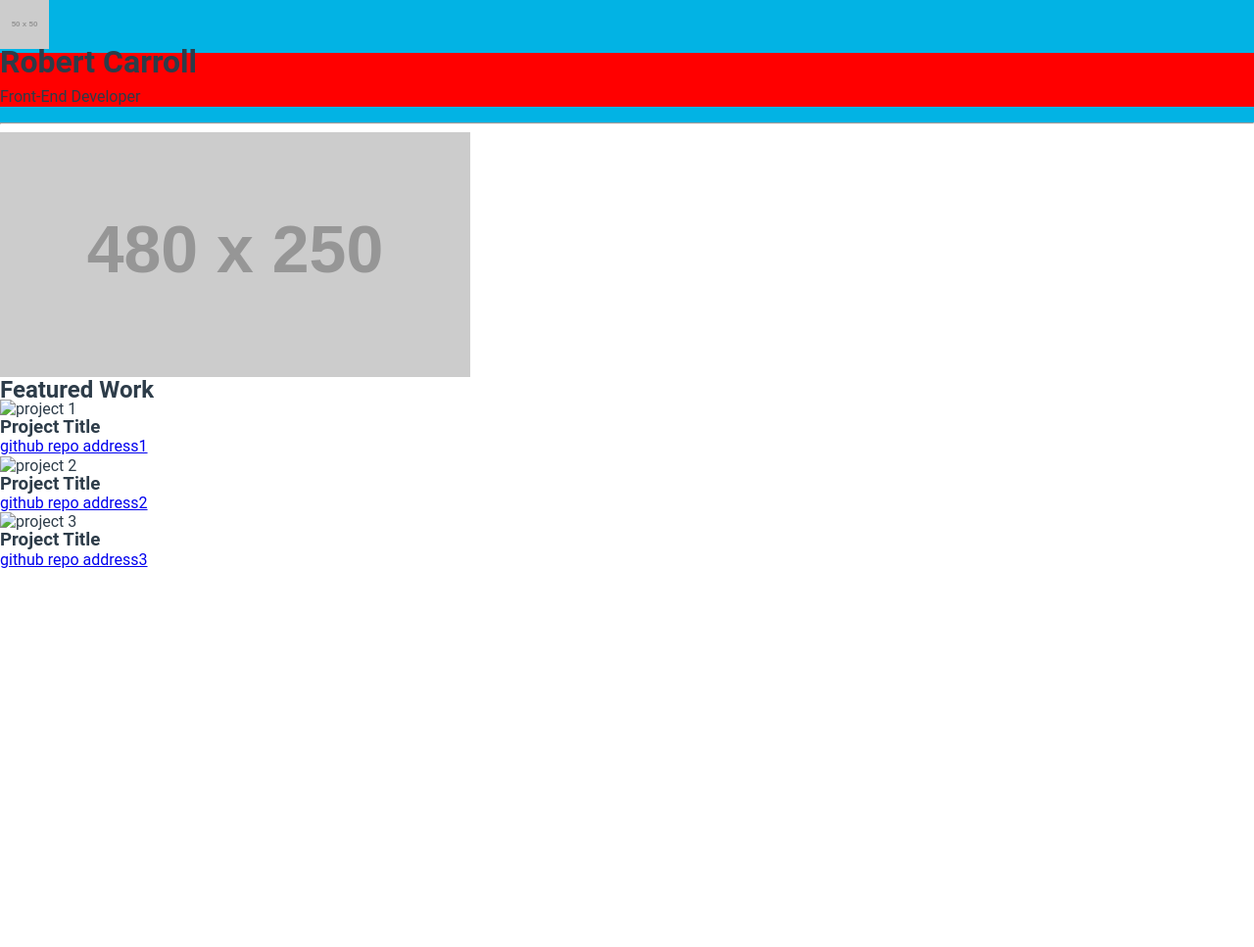
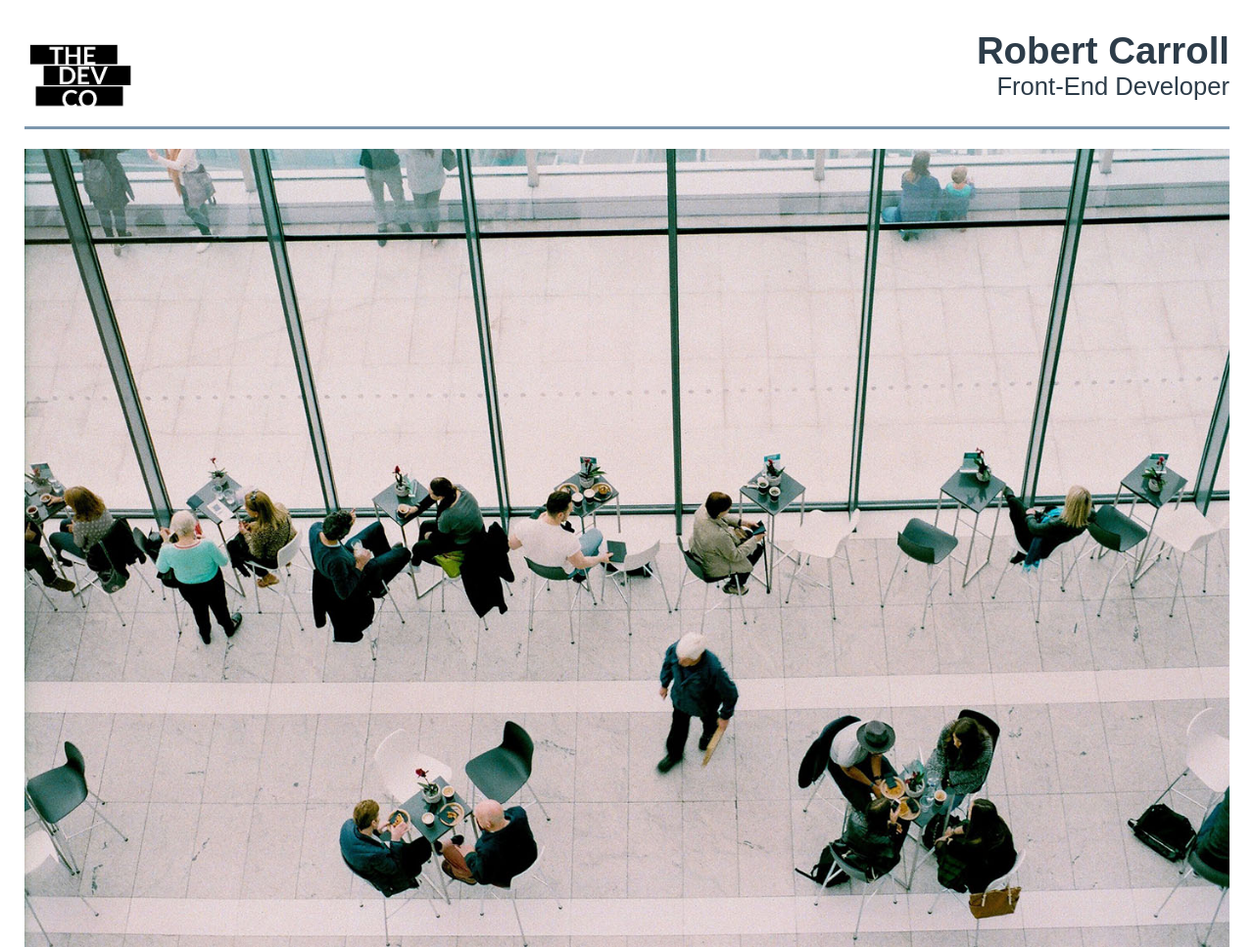
Before and after one commit to codebob44/rc-frontend-portfolio, a plain HTML site: page index.html in a window 1280 px wide. Shown: the top 967 px of the page at 98% size. Before the commit the page ends 800 px from the top, so only its background shows below. Drawn offline with Linux system fonts and the light colour scheme; placeholder pictures from the web are drawn by us.

Commit message:
featured images sized, font colors changed

```diff
--- a/css/style.css
+++ b/css/style.css
@@ -1,56 +1,146 @@
-body, html {
+*, *:before, *:after {
+	box-sizing: border-box;
+	font-family: Arial, Helvetica, sans-serif;
+	color: #2d3c49;
 	margin: 0;
 	padding: 0;
-	width: 100%;
-	height: 100%;
 }
 
-body {
-	font-family: Roboto;
-	font-size: 16px;
-	line-height: 1.2em;
-	color: #2d3c49;
+/*Styles applied to all*/
+/*Images will automatically adjust aspect ratio to fit viewport until viewport gets wider than max width of img*/
+.responsive-img {
+	height: auto;
+	max-width: 100%;
 }
 
-h1, h2, h3, h4, h5 {
-  margin: 0;
+.header-img {
+		height: 75px;
+		width: auto;
 }
 
-header, nav, footer, section, article, div {
-	box-sizing: border-box;
+.content-hdr {
+	color: #7d97ad;
 }
 
-ul {
-  list-style: none;
-  padding: 0;
-  margin: 0;
+.text-hdr {
+	font-size: 7vw;
 }
 
-S
-
-.content {
-	display: flex;
-	flex-wrap: wrap;
+.text-item {
+	font-size: 5vw;
 }
 
-header {
-	background-color: #02b3e4;
+.header-logo {
+	padding-top: 10px;
+}
 
+/*end of styles applied to all*/
+
+.header {
+	text-align: center;
+	padding-bottom: 10px;
+	margin-bottom: 20px;
+	border-bottom: solid #7d97ad 3px;
 }
-.header-logo img {
+.header-text {
+	/*background-color: red;*/
+}
 
+.featured-work {
+	margin-top: 30px;
+}
+
+.content-hdr,
+.featured-item {
+	text-align: center;
+}
+
+.featured-item {
+	margin: 20px 0;
+}
+
+a {
+	color: #02b3e4;
+}
+
+
+
+/*h2 {
+	color: #7d97ad;
+}*/
+
+@media screen and (min-width: 480px) {
+	.header-img {
+		height: 75px;
+		width: auto;
+	}
+	.text-hdr {
+		font-size: 6vw;
+	}
+	.text-item {
+		font-size: 4vw;
+	}
+	.featured-img {
+		width: 100%;
+	}
 
 }
 
-.header-text {
-	background-color: red;
+@media screen and (min-width: 720px) {
+	.header {
+		justify-content: space-between;
+		margin-bottom: 0 auto 30px;
+		text-align: left;
+	}
+	.header-text {
+		text-align: right;
 
+	}
+	.header,
+	.featured {
+		display: flex;
+		max-width: 1440px;
+		margin: 30px auto 0;
+	}
+	.featured {
+		margin: 30px auto 0;
+	}
+
+	.featured-item {
+		margin: 20px 20px 20px 0px;
+	}
+
+	.featured-item:last-child {
+		margin-right: 0;
+	}
+}
+
+@media screen and (min-width: 830px) {
+
+	.text-hdr {
+		font-size: 4vw;
+	}
+	.text-item {
+		font-size: 2.5vw;
+	}
+	.header,
 
 }
 
-article img {
-
-
-h2 {
-	color: #7d97ad;
-}
+@media screen and (min-width: 1230px) {
+	.text-hdr {
+		font-size: 3vw;
+	}
+	.text-item {
+		font-size: 2vw;
+	}
+	.header {
+		margin-bottom: 20px;
+	}
+	.header,
+	.content {
+		width: 1230px;
+		margin-left: auto;
+		margin-right: auto;
+	}
+ }
--- a/index.html
+++ b/index.html
@@ -11,33 +11,42 @@
 <body>
     <header class="header">
         <div class="header-logo">
-            <img src="http://via.placeholder.com/50x50" alt="logo" class="header-img"/>
+
+            <img src="img/dev1.jpg" alt="logo" class="header-img responsive-img"/>
         </div>
         <div class="header-text">
-            <h1 class="header-name">Robert Carroll</h1>
-            <p class="header-title">Front-End Developer</p>
+            <h1 class="header-name text-hdr">Robert Carroll</h1>
+            <p class="header-title text-item">Front-End Developer</p>
         </div>
-        <hr>
     </header>
+
     <main class="content">
-        <img src="http://via.placeholder.com/480x250" alt="main image" class="hero-img" />
+        <img srcset="img/meetings-sm.jpg 480w, img/meetings-md.jpg 960w, img/meetings-lg.jpg 1230w"
+            sizes="100vw"
+            src="img/meetings-lg" alt="tower image" class="hero-img responsive-img" />
         <section class="featured-work">
-            <h2>Featured Work</h2>
-            <div class="featured-wrapper">
+            <h2 class="content-hdr text-hdr">Featured Work</h2>
+            <div class="featured">
                 <div class="featured-item">
-                    <img src="#" alt="project 1"/>
-                    <h3>Project Title</h3>
-                    <a href="#">github repo address1</a>
+                    <img src="img/businessman-1440.jpg" alt="project 1 img" class="featured-img responsive-img" />
+                    <h3 class="featured-header text-hdr">Project #1</h3>
+                    <p class="featured-text">
+                        <a href="#" class="featured-link">github repo address1</a>
+                    </p>
                 </div>
                 <div class="featured-item">
-                    <img src="#" alt="project 2"/>
-                    <h3>Project Title</h3>
-                    <a href="#">github repo address2</a>
+                    <img src="img/technology-1440.jpg" alt="project 2 img" class="featured-img responsive-img" />
+                    <h3 class="featured-header text-hdr">Project #2</h3>
+                    <p class="featured-text">
+                        <a href="#" class="featured-link">github repo address2</a>
+                    </p>
                 </div>
                 <div class="featured-item">
-                    <img src="#" alt="project 3"/>
-                    <h3>Project Title</h3>
-                    <a href="#">github repo address3</a>
+                    <img src="img/man-1440.jpg" alt="project 3 img" class="featured-img responsive-img" />
+                    <h3 class="featured-header text-hdr">Project #3</h3>
+                    <p class="featured-text">
+                        <a href="#" class="featured-link">github repo address3</a>
+                    </p>
                 </div>
             </div>
         </section>
```
Also changed, not shown: img/businessman-1440.jpg (added), img/dev-co.jpg (deleted), img/dev-co.png (deleted), img/dev-sm.jpg (added), img/dev1.jpg (added), img/man-1440.jpg (added), img/meetings-lg.jpg (added), img/meetings-md.jpg (added), img/meetings-sm.jpg (added), img/office-1920.jpg (added), img/technology-1440.jpg (added), img/tower.png (deleted).
